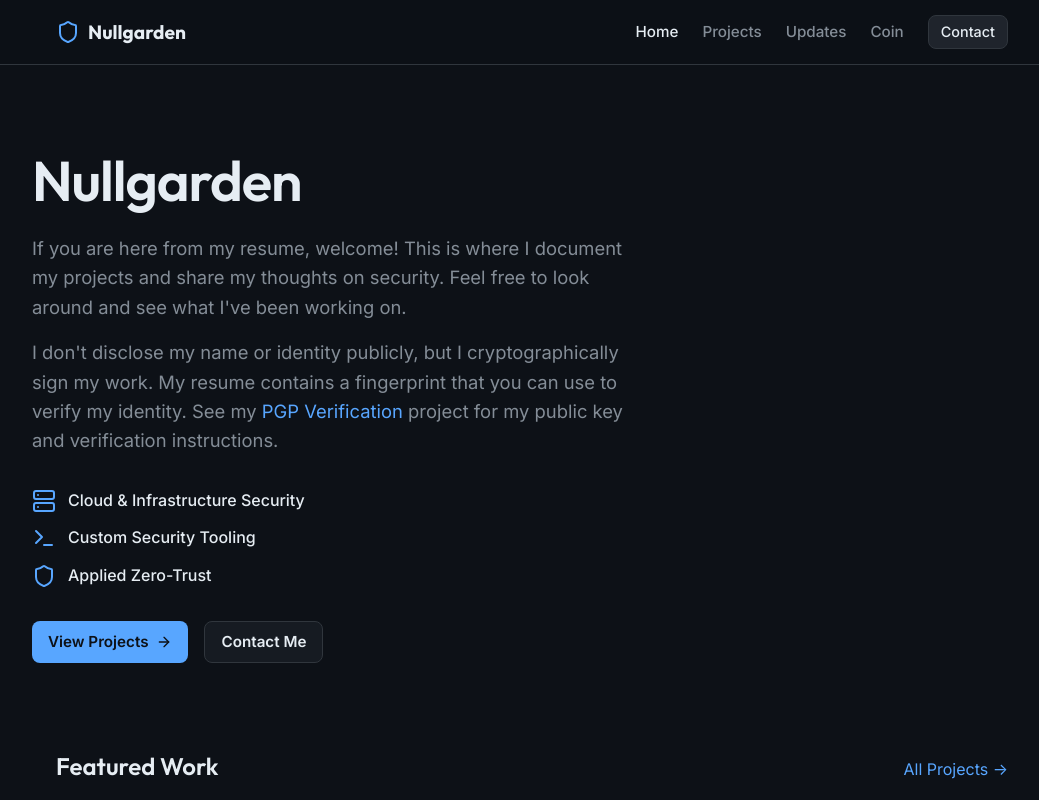
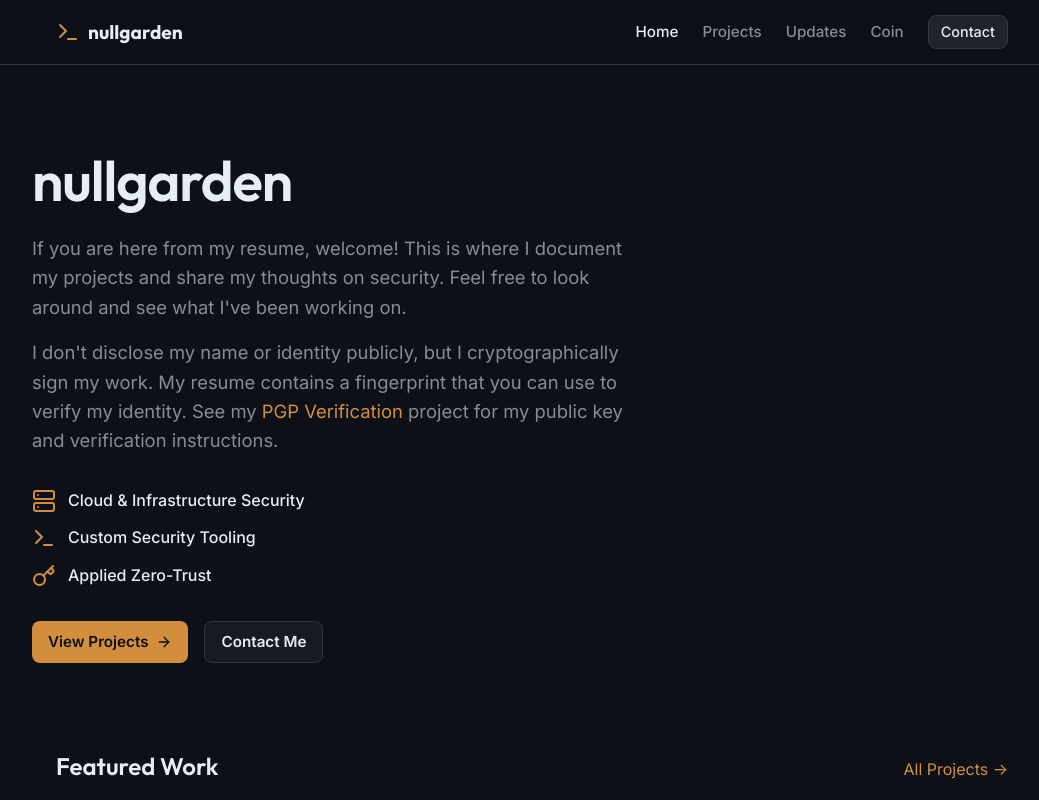
Before and after one commit to luketnc/LukeTaylorPortfolio, a React (Vite) app: page / in a window 1280 px wide. Shown: the top 800 px of the page, without its empty margins (108-1147 px from the left). Built offline with nearby package versions, Linux system fonts and the light colour scheme.

Commit message:
New UI look (shell and orange)
No more shield and tech blue

```diff
--- a/src/components/Footer.jsx
+++ b/src/components/Footer.jsx
@@ -4,7 +4,7 @@ export default function Footer() {
             <div className="container footer-container">
                 <div className="footer-content">
                     <p className="footer-copyright">
-                        &copy; {new Date().getFullYear()} Nullgarden.
+                        &copy; {new Date().getFullYear()} nullgarden.
                     </p>
                     <div className="footer-links">
                         {/* Keeping it pseudonymous as requested */}
--- a/src/components/Navbar.jsx
+++ b/src/components/Navbar.jsx
@@ -1,5 +1,5 @@
 import { Link, useLocation } from 'react-router-dom';
-import { Shield, Menu, X } from 'lucide-react';
+import { Terminal, Menu, X } from 'lucide-react';
 import { useState } from 'react';
 
 export default function Navbar() {
@@ -22,8 +22,8 @@ export default function Navbar() {
     <header className="navbar">
       <div className="container nav-container">
         <Link to="/" className="brand">
-          <Shield className="brand-icon" size={24} />
-          <span className="brand-text">Nullgarden</span>
+          <Terminal className="brand-icon" size={24} />
+          <span className="brand-text">nullgarden</span>
         </Link>
 
         {/* Desktop Nav */}
--- a/src/data/mockData.js
+++ b/src/data/mockData.js
@@ -38,7 +38,7 @@ As an engineer keeping notes in Google Docs, you can easily export them via Add-
 \`\`\`javascript
 // And standard codeblocks!
 function helloWorld() {
-    console.log("Hello, Nullgarden!");
+    console.log("Hello, nullgarden!");
 }
 \`\`\`
 
@@ -193,7 +193,7 @@ NOTE: Use Raspberry Pi Imager. I used Balenaetcher when I did it and kept gettin
 \`\`\`javascript
 // And standard codeblocks!
 function helloWorld() {
-    console.log("Hello, Nullgarden!");
+    console.log("Hello, nullgarden!");
 }
 \`\`\`
 
--- a/src/index.css
+++ b/src/index.css
@@ -12,9 +12,9 @@
   --text-muted: #6e7681;
 
   /* Accents */
-  --accent-color: #58a6ff;
-  --accent-hover: #79c0ff;
-  --accent-glow: rgba(88, 166, 255, 0.15);
+  --accent-color: #d28e3d;
+  --accent-hover: #e5a45b;
+  --accent-glow: rgba(210, 142, 61, 0.15);
 
   --status-active: #3fb950;
   --status-completed: #a371f7;
--- a/src/pages/Contact.jsx
+++ b/src/pages/Contact.jsx
@@ -39,10 +39,10 @@ export default function Contact() {
                             <Mail size={20} /> hello@nullgarden.local
                         </a>
                         <a href="https://github.com" target="_blank" rel="noopener noreferrer" className="social-link">
-                            <Github size={20} /> @NullgardenBuilder
+                            <Github size={20} /> @nullgardenBuilder
                         </a>
                         <a href="https://twitter.com" target="_blank" rel="noopener noreferrer" className="social-link">
-                            <Twitter size={20} /> @NullgardenSec
+                            <Twitter size={20} /> @nullgardenSec
                         </a>
                     </div>
                 </div>
--- a/src/pages/Home.jsx
+++ b/src/pages/Home.jsx
@@ -2,7 +2,7 @@ import { projectsData, updatesData } from '../data/mockData';
 import ProjectCard from '../components/ProjectCard';
 import UpdateItem from '../components/UpdateItem';
 import { Link } from 'react-router-dom';
-import { Shield, Server, Terminal, ArrowRight } from 'lucide-react';
+import { Key, Server, Terminal, ArrowRight } from 'lucide-react';
 
 export default function Home() {
     const featuredProjects = projectsData.filter(p => p.featured).slice(0, 3);
@@ -13,7 +13,7 @@ export default function Home() {
             {/* Hero Section */}
             <section className="hero container">
                 <h1 className="hero-title">
-                    Nullgarden
+                    nullgarden
                 </h1>
                 <div className="hero-statement">
                     <p>
@@ -36,7 +36,7 @@ export default function Home() {
                         <span>Custom Security Tooling</span>
                     </div>
                     <div className="focus-item">
-                        <Shield className="focus-icon" />
+                        <Key className="focus-icon" />
                         <span>Applied Zero-Trust</span>
                     </div>
                 </div>
```
